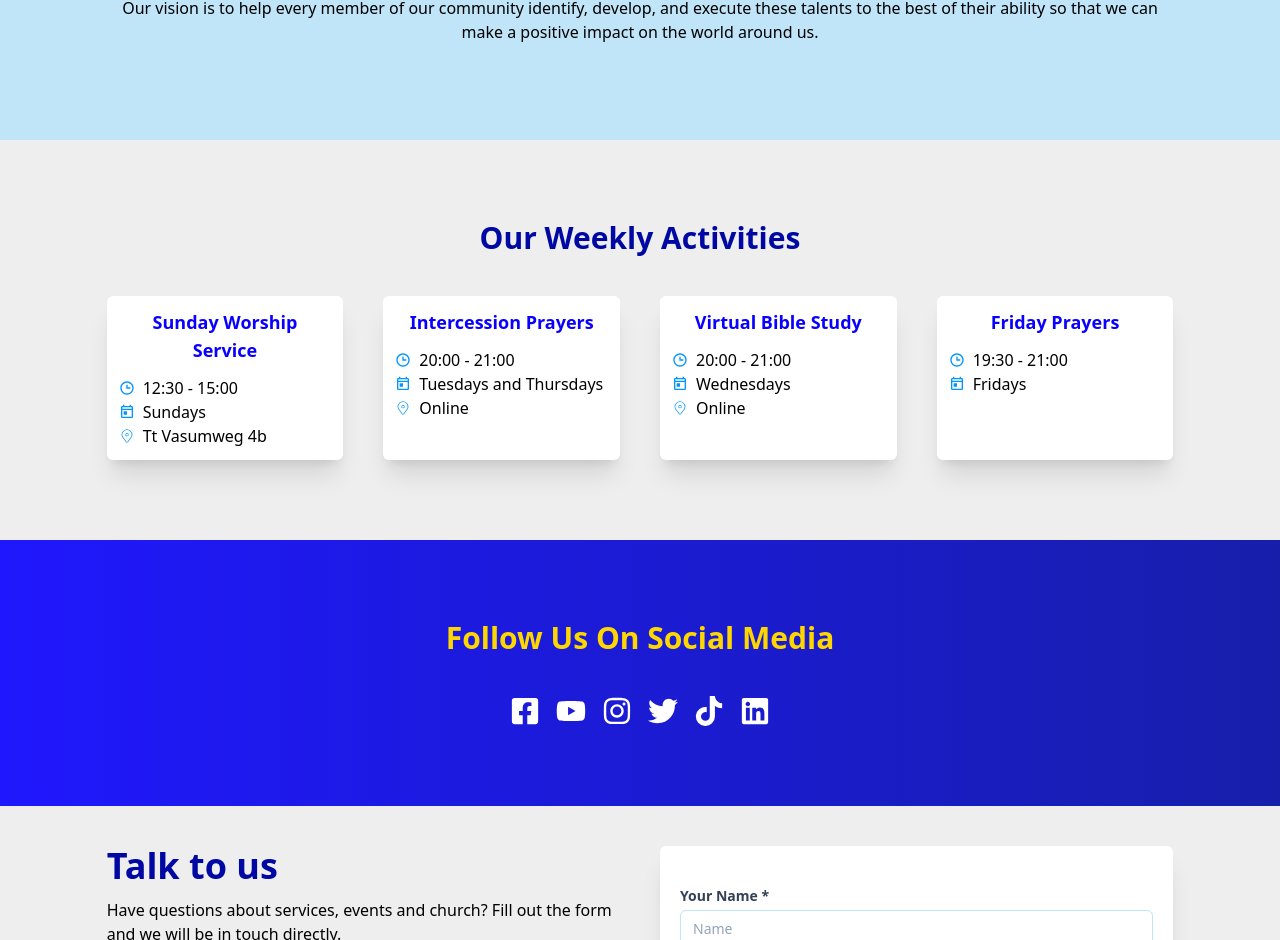
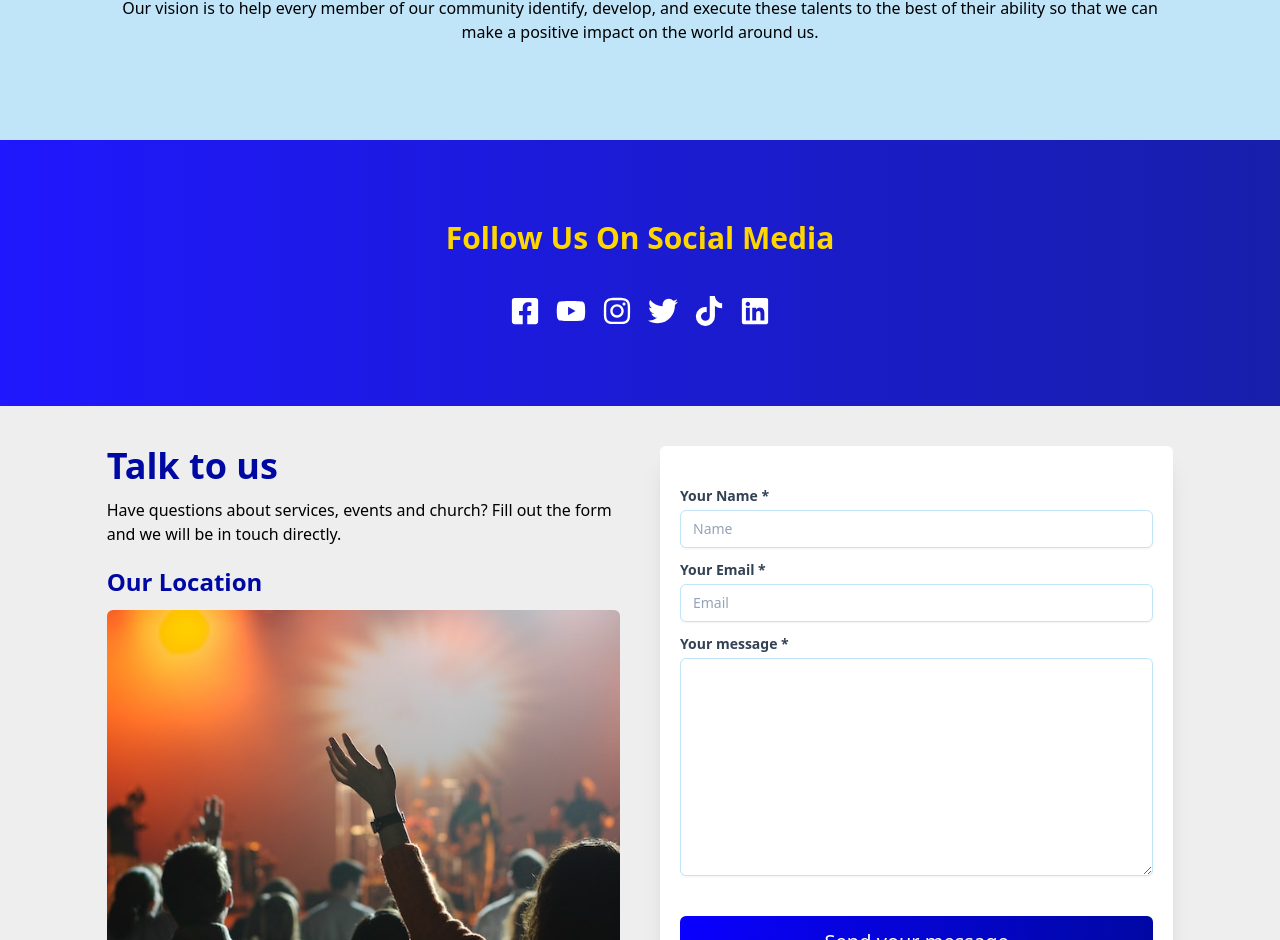
Before and after one commit to dammyolapaix/New-Life-Ministries-Website, a Next.js app: page / in a window 1280 px wide. Shown: the part 1752-2692 px from the top of the page. Built offline with nearby package versions, Linux system fonts and the light colour scheme.

Commit message:
Update index.tsx
- Linked the church with us button to the branches page
- Removed the weekly activities from the Home page

```diff
--- a/pages/index.tsx
+++ b/pages/index.tsx
@@ -38,7 +38,7 @@ export default function Home() {
                   Join us today as we worship the Lord
                 </p>
                 <Link
-                  href={'/#services'}
+                  href={'/branches'}
                   className="px-10 py-5 bg-old-secondary text-gray-900 font-bold hover:bg-gradient-to-r from-other to-light rounded-md shadow-2xl"
                 >
                   Church With Us
@@ -117,89 +117,6 @@ export default function Home() {
           </div>
         </section>
 
-        {/* Weekly Services */}
-        <section id="services" className="py-20">
-          <h2 className="font-semibold text-3xl text-center mb-10 text-tertiary">
-            Our Weekly Activities
-          </h2>
-          {/*
-              Name of actvity
-              time
-              venue
-              Day(s) of the week
-               */}
-          <div className="container grid grid-cols-1 md:grid-cols-4 gap-10">
-            <div className="bg-white shadow-xl hover:shadow-2xl p-3 rounded-md">
-              <h3 className="font-semibold text-lg text-center text-primary mb-3">
-                Sunday Worship Service
-              </h3>
-              <div className="flex items-center">
-                <BiTime className="mr-1 text-secondary" />
-                <h5 className="ml-1 font-light">12:30 - 15:00</h5>
-              </div>
-              <div className="flex items-center">
-                <MdOutlineToday className="mr-1 text-secondary" />
-                <h5 className="ml-1 font-light">Sundays</h5>
-              </div>
-              <div className="flex items-center">
-                <CiLocationOn className="mr-1 text-secondary" />
-                <h5 className="ml-1 font-light">Tt Vasumweg 4b</h5>
-              </div>
-            </div>
-            <div className="bg-white shadow-xl hover:shadow-2xl p-3 rounded-md">
-              <h3 className="font-semibold text-lg text-center text-primary mb-3">
-                Intercession Prayers
-              </h3>
-              <div className="flex items-center">
-                <BiTime className="mr-1 text-secondary" />
-                <h5 className="ml-1 font-light">20:00 - 21:00</h5>
-              </div>
-              <div className="flex items-center">
-                <MdOutlineToday className="mr-1 text-secondary" />
-                <h5 className="ml-1 font-light">Tuesdays and Thursdays</h5>
-              </div>
-              <div className="flex items-center">
-                <CiLocationOn className="mr-1 text-secondary" />
-                <h5 className="ml-1 font-light">Online</h5>
-              </div>
-            </div>
-            <div className="bg-white shadow-xl hover:shadow-2xl p-3 rounded-md">
-              <h3 className="font-semibold text-lg text-center text-primary mb-3">
-                Virtual Bible Study
-              </h3>
-              <div className="flex items-center">
-                <BiTime className="mr-1 text-secondary" />
-                <h5 className="ml-1 font-light">20:00 - 21:00</h5>
-              </div>
-              <div className="flex items-center">
-                <MdOutlineToday className="mr-1 text-secondary" />
-                <h5 className="ml-1 font-light">Wednesdays</h5>
-              </div>
-              <div className="flex items-center">
-                <CiLocationOn className="mr-1 text-secondary" />
-                <h5 className="ml-1 font-light">Online</h5>
-              </div>
-            </div>
-            <div className="bg-white shadow-xl hover:shadow-2xl p-3 rounded-md">
-              <h3 className="font-semibold text-lg text-center text-primary mb-3">
-                Friday Prayers
-              </h3>
-              <div className="flex items-center">
-                <BiTime className="mr-1 text-secondary" />
-                <h5 className="ml-1 font-light">19:30 - 21:00</h5>
-              </div>
-              <div className="flex items-center">
-                <MdOutlineToday className="mr-1 text-secondary" />
-                <h5 className="ml-1 font-light">Fridays</h5>
-              </div>
-              {/* <div className="flex items-center">
-                <CiLocationOn className="mr-1 text-secondary" />
-                <h5 className="ml-1 font-light">Online</h5>
-              </div> */}
-            </div>
-          </div>
-        </section>
-
         {/* Follow Us On Social Media */}
         <section className="py-20 font-semibold text-3xl text-center bg-gradient-to-b md:bg-gradient-to-r from-primary/90 to-tertiary/90 text-white">
           <div className="container">
```
